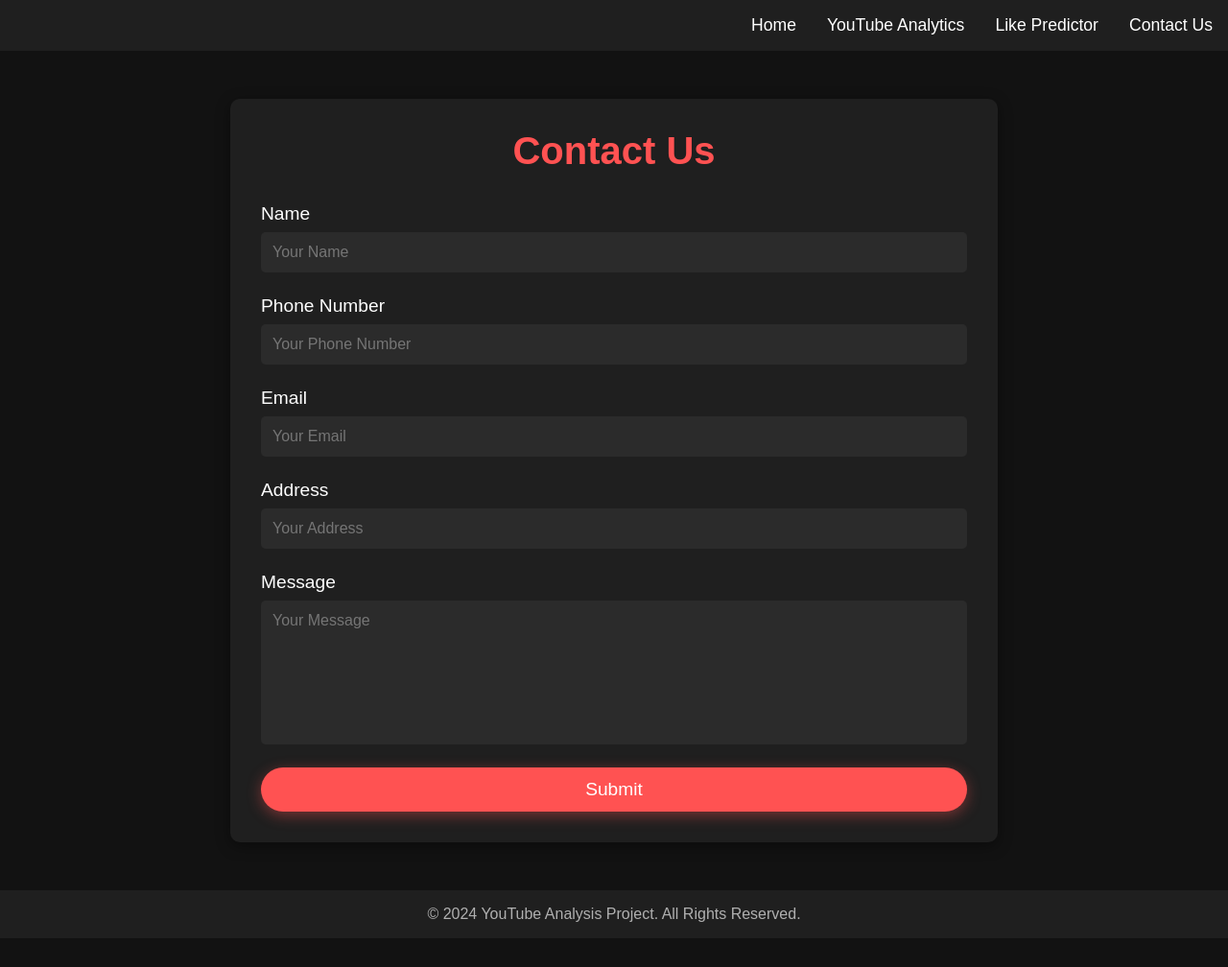
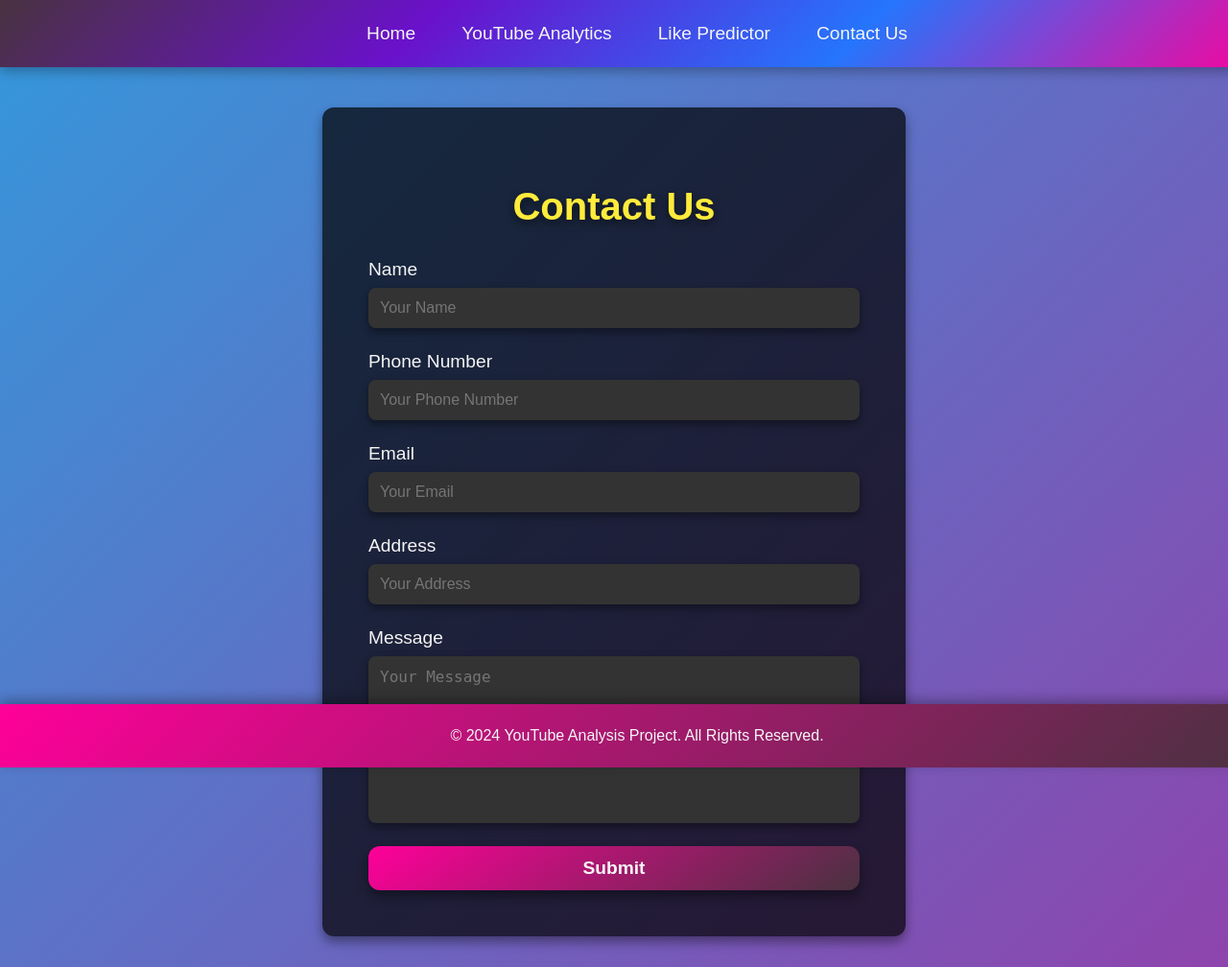
Before and after one commit to Lakshmi-kaviti/utube, a Flask app: page /contact in a window 1280 px wide. Shown: the whole page at 96% size. Before the commit the page ends 978 px from the top, so only its background shows below. Run offline with Flask 3, Linux system fonts and the light colour scheme.

Commit message:
publish my branch

```diff
--- a/app.py
+++ b/app.py
@@ -36,10 +36,9 @@ def likepredict():
         genre = request.form.get('genre')
         print(views, dislikes, comment, genre)
 
-        with open("model.pkl","rb") as mod:
+        with open("model.pkl",'rb') as mod:
             model = pickle.load(mod)
-        pred = model.predict([[float(views), float(dislikes), float(comment), float(genre)]])
-
+        pred = model.predict([[float(views),float(dislikes),float(comment),float(genre)]])
         return render_template('results.html', pred = str(round(pred[0])))
     else:
         return render_template('likepredict.html')
--- a/templates/contactus.html
+++ b/templates/contactus.html
@@ -5,52 +5,80 @@
     <meta name="viewport" content="width=device-width, initial-scale=1.0">
     <title>Contact Us - YouTube Analysis Project</title>
     <style>
-        * {
+        body {
+            font-family: 'Poppins', sans-serif;
+            background: linear-gradient(135deg, #3498db, #8e44ad);
+            color: #f5f5f5;
             margin: 0;
             padding: 0;
-            box-sizing: border-box;
-            font-family: 'Arial', sans-serif;
-        }
-
-        body {
-            background-color: #121212;
-            color: #ffffff;
-            overflow-x: hidden;
+            display: flex;
+            flex-direction: column;
+            min-height: 100vh;
         }
 
         header {
-            background-color: #1f1f1f;
-            padding: 1rem;
+            background: linear-gradient(135deg, #ff0099, #493240);
+            padding: 1.5rem;
+            position: fixed;
+            width: 100%;
+            top: 0;
+            left: 0;
+            box-shadow: 0 4px 12px rgba(0, 0, 0, 0.3);
+            z-index: 1000;
+            transition: background 0.3s ease;
+        }
+
+        header:hover {
+            background: linear-gradient(135deg, #493240, #6a11cb, #2575fc, #ff0099);
         }
 
         .nav-links {
             display: flex;
-            justify-content: flex-end;
+            justify-content: center;
             list-style: none;
+            padding: 0;
+            margin: 0;
         }
 
         .nav-links li {
-            margin-left: 2rem;
+            margin: 0 1.5rem;
         }
 
         .nav-links a {
-            color: #ffffff;
+            color: #f5f5f5;
             text-decoration: none;
-            font-size: 1.1rem;
-            transition: color 0.3s ease;
+            font-size: 1.2rem;
+            font-weight: 500;
+            position: relative;
+            transition: color 0.3s ease, transform 0.3s ease;
         }
 
-        .nav-links a:hover {
-            color: #ff5252;
+        .nav-links a::after {
+            content: '';
+            position: absolute;
+            bottom: -5px;
+            left: 0;
+            width: 100%;
+            height: 3px;
+            background: #ffeb3b;
+            transform: scaleX(0);
+            transform-origin: bottom right;
+            transition: transform 0.3s ease;
+        }
+
+        .nav-links a:hover::after {
+            transform: scaleX(1);
+            transform-origin: bottom left;
         }
 
         .contact-container {
-            max-width: 800px;
-            margin: 50px auto;
-            padding: 2rem;
-            background-color: #1f1f1f;
-            border-radius: 10px;
-            box-shadow: 0 4px 15px rgba(0, 0, 0, 0.4);
+            width:40%;
+            max-width: 1000px; /* Increased the max-width for a wider layout */
+            margin: 7rem auto 2rem;
+            padding: 3rem; /* Increased padding for better spacing */
+            background-color: rgba(0, 0, 0, 0.7);
+            border-radius: 12px;
+            box-shadow: 0 6px 12px rgba(0, 0, 0, 0.4);
             animation: fadeInUp 1s ease-in-out;
         }
 
@@ -58,7 +86,8 @@
             text-align: center;
             margin-bottom: 2rem;
             font-size: 2.5rem;
-            color: #ff5252;
+            color: #ffeb3b;
+            text-shadow: 0 4px 8px rgba(0, 0, 0, 0.5);
         }
 
         .contact-form {
@@ -69,24 +98,26 @@
         .contact-form label {
             margin-bottom: 0.5rem;
             font-size: 1.2rem;
-            color: #ffffff;
+            color: #f5f5f5;
         }
 
         .contact-form input,
         .contact-form textarea {
             padding: 0.75rem;
             margin-bottom: 1.5rem;
-            background-color: #2b2b2b;
-            color: #ffffff;
+            background-color: #333;
+            color: #f5f5f5;
             border: none;
-            border-radius: 5px;
+            border-radius: 8px;
             font-size: 1rem;
+            box-shadow: 0 4px 8px rgba(0, 0, 0, 0.4);
+            transition: transform 0.3s ease, box-shadow 0.3s ease;
         }
 
         .contact-form input:focus,
         .contact-form textarea:focus {
-            outline: none;
-            border: 2px solid #ff5252;
+            transform: translateY(-3px);
+            box-shadow: 0 6px 12px rgba(0, 0, 0, 0.5);
         }
 
         .contact-form textarea {
@@ -96,30 +127,36 @@
 
         .contact-form button {
             padding: 0.75rem;
-            background-color: #ff5252;
-            color: #ffffff;
+            background: linear-gradient(145deg, #ff0099, #493240);
+            color: #f5f5f5;
             border: none;
-            border-radius: 50px;
+            border-radius: 12px;
             font-size: 1.2rem;
+            font-weight: 600;
             cursor: pointer;
-            box-shadow: 0 4px 15px rgba(255, 82, 82, 0.4);
-            transition: transform 0.3s ease, box-shadow 0.3s ease;
+            box-shadow: 0 6px 12px rgba(0, 0, 0, 0.4);
+            transition: background 0.4s ease, transform 0.3s ease, box-shadow 0.3s ease;
         }
 
         .contact-form button:hover {
-            transform: translateY(-5px);
-            box-shadow: 0 6px 20px rgba(255, 82, 82, 0.6);
+            background: linear-gradient(145deg, #493240, #ff0099);
+            transform: translateY(-3px);
+            box-shadow: 0 8px 16px rgba(0, 0, 0, 0.5);
         }
 
         footer {
-            background-color: #1f1f1f;
-            padding: 1rem;
+            background: linear-gradient(135deg, #ff0099, #493240);
+            color: #f5f5f5;
             text-align: center;
-            margin-top: 50px;
+            padding: 1.5rem;
+            position: fixed;
+            bottom: 0;
+            width: 100%;
+            box-shadow: 0 -4px 12px rgba(0, 0, 0, 0.3);
         }
 
         footer p {
-            color: #b0b0b0;
+            margin: 0;
         }
 
         @keyframes fadeInUp {
@@ -138,10 +175,10 @@
     <header>
         <nav>
             <ul class="nav-links">
-                <li><a href="index.html">Home</a></li>
+                <li><a href="/">Home</a></li>
                 <li><a href="#analytics">YouTube Analytics</a></li>
                 <li><a href="#predictor">Like Predictor</a></li>
-                <li><a href="contact">Contact Us</a></li>
+                <li><a href="/contact">Contact Us</a></li>
             </ul>
         </nav>
     </header>
```
Also changed, not shown: templates/Analytical.html (+59 -41 lines), templates/home.html (+70 -27 lines), templates/likepredict.html (+42 -20 lines), templates/message.html (+18 -13 lines), templates/results.html (+34 -20 lines), ytdatabase.db, 2 other files.
